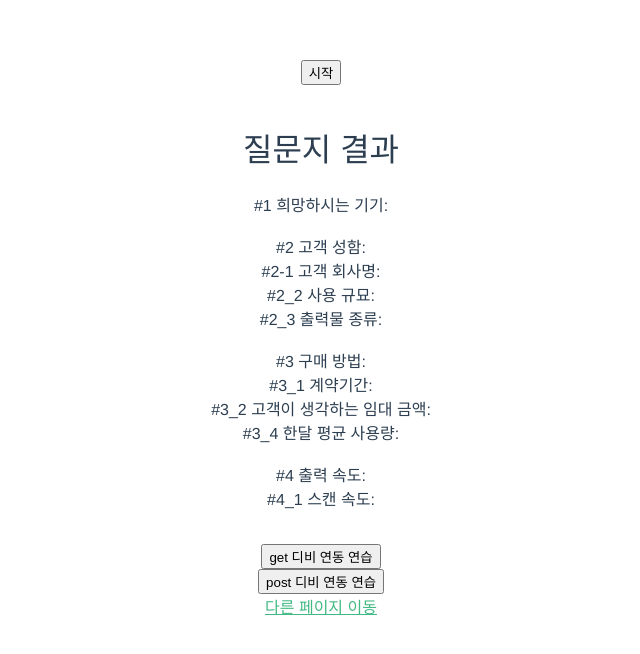
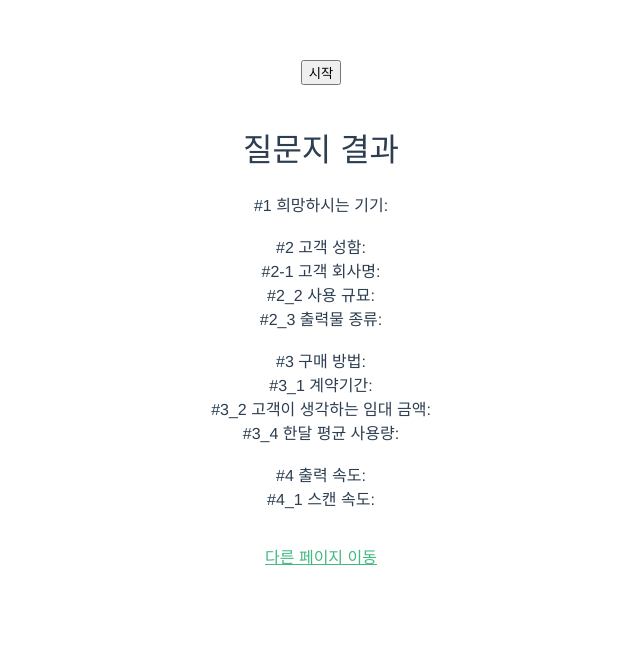
Before and after one commit to songkh95/vue_song, a Vue app in the folder v_capstone/: page / in a window 1280 px wide. Shown: the top 654 px of the page, without its empty margins (319-959 px from the left). Built offline with nearby package versions, Linux system fonts and the light colour scheme.

Commit message:
4/19
데베 - 서버 - 뷰

```diff
--- a/v_capstone/src/components/home.vue
+++ b/v_capstone/src/components/home.vue
@@ -3,7 +3,7 @@
 
         <input type="submit" value="시작" placeholder="시작" @click="QQQ = !QQQ"><br><br>
 
-        <!-- <form action="/home" method="POST"> -->
+        <form  method="GET">
         <div v-show="QQQ">
           <!-- 첫번째 질문 -->
           <div v-if="Q_number === 1">
@@ -128,9 +128,10 @@
           <div>
             <input type="submit" value="이전" @click="diminishNumber" placeholder="이전">
             <input type="submit" value="다음" @click="increaseNumber" placeholder="다음">
+            <input type="submit" @click="gettest" value="get 디비 연동 연습">
           </div>
         </div>
-        <!-- </form> -->
+        </form>
         <div>
           <h1>질문지 결과</h1>
           <p>
@@ -147,16 +148,12 @@
             #4_1 스캔 속도: {{Que4_1}} {{Que4_2}}<br><br>
           </p>
         </div>
-        <div>
-          <form method="GET">
-             <input type="submit" @click="gettest" value="get 디비 연동 연습">
-          </form>
-        </div>
-        <div>
+
+        <!-- <div>
           <form method="post">
             <input type="submit" @click="posttest" value="post 디비 연동 연습">
           </form>
-        </div>
+        </div> -->
         <div>
           <router-link to="/result">다른 페이지 이동</router-link>
         </div>
@@ -275,7 +272,7 @@ export default {
     gettest(){
       // Make a request for a user with a given ID
       axios
-        .get("https://reqres.in/api/users?page=2")
+        .get("http://localhost:8080/")
         .then(res => {
           console.log(res);
         })
@@ -284,22 +281,21 @@ export default {
         })
         .then(() => {
           //성공이든 오류든 반환하여 출력
-          console.log("test");
-        });
-    },
-    posttest(){
-      axios
-      .post("https://reqres.in/api/register", {
-        "email": "eve.holt@reqres.in",
-        "password": "pistol"
-        })
-      .then(function (response) {
-        console.log(response);
-        })
-      .catch(function (error) {
-         console.log(error);
+          console.log(this.Que1);
         });
     }
+    // post_text(){
+    //   const formData = {
+    //     color: this.Que1
+    //   }
+    //   console.log(formData)
+    // },
+    // posttest(){
+    //   axios
+    //   .post("http://localhost:8081/#", formData)
+    //   .then(res => console.log(res))
+    //   .catch(error => console.log(error))
+    // }
   }
 
 }
```
Also changed, not shown: v_capstone/app.js (+26 -27 lines).
